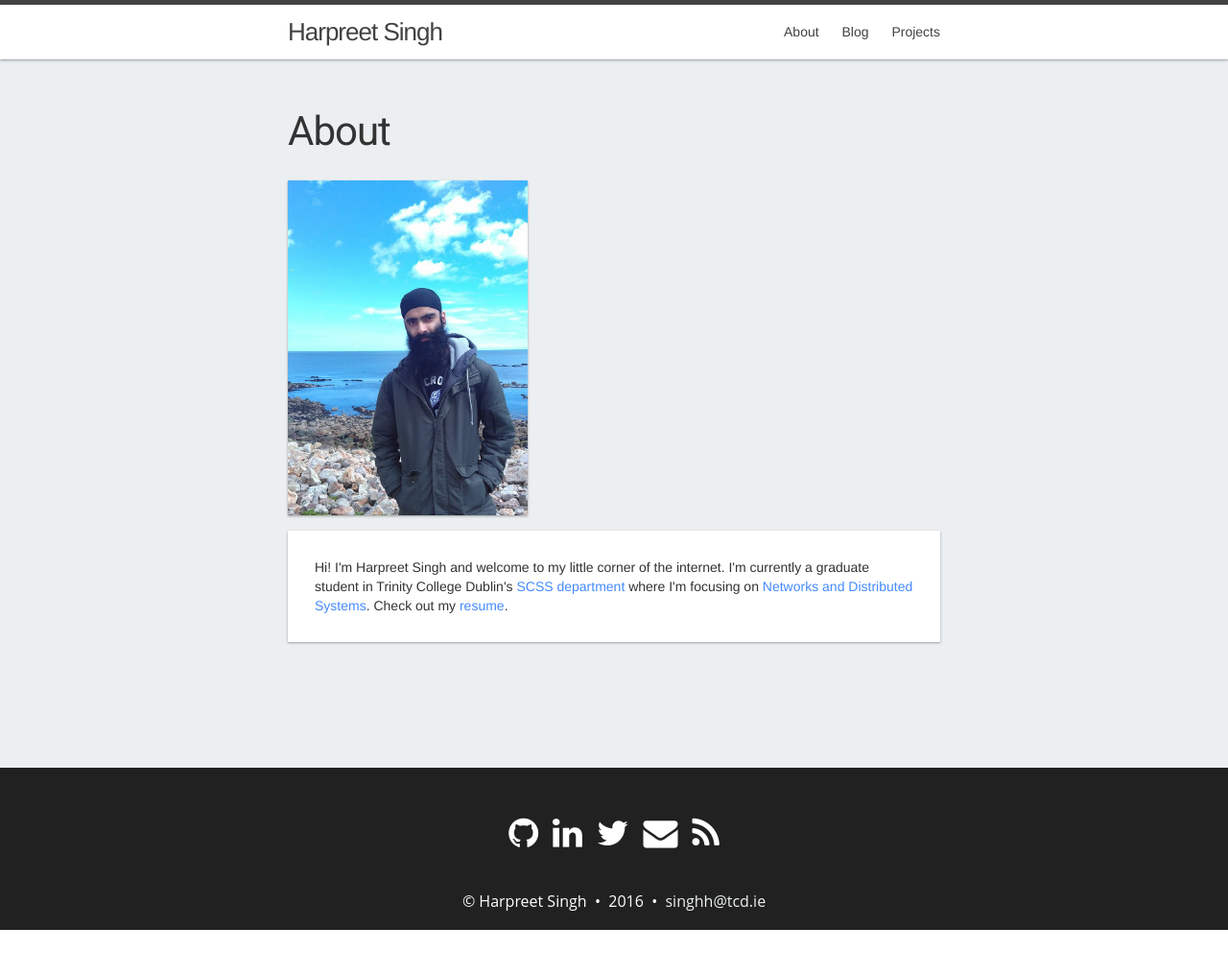
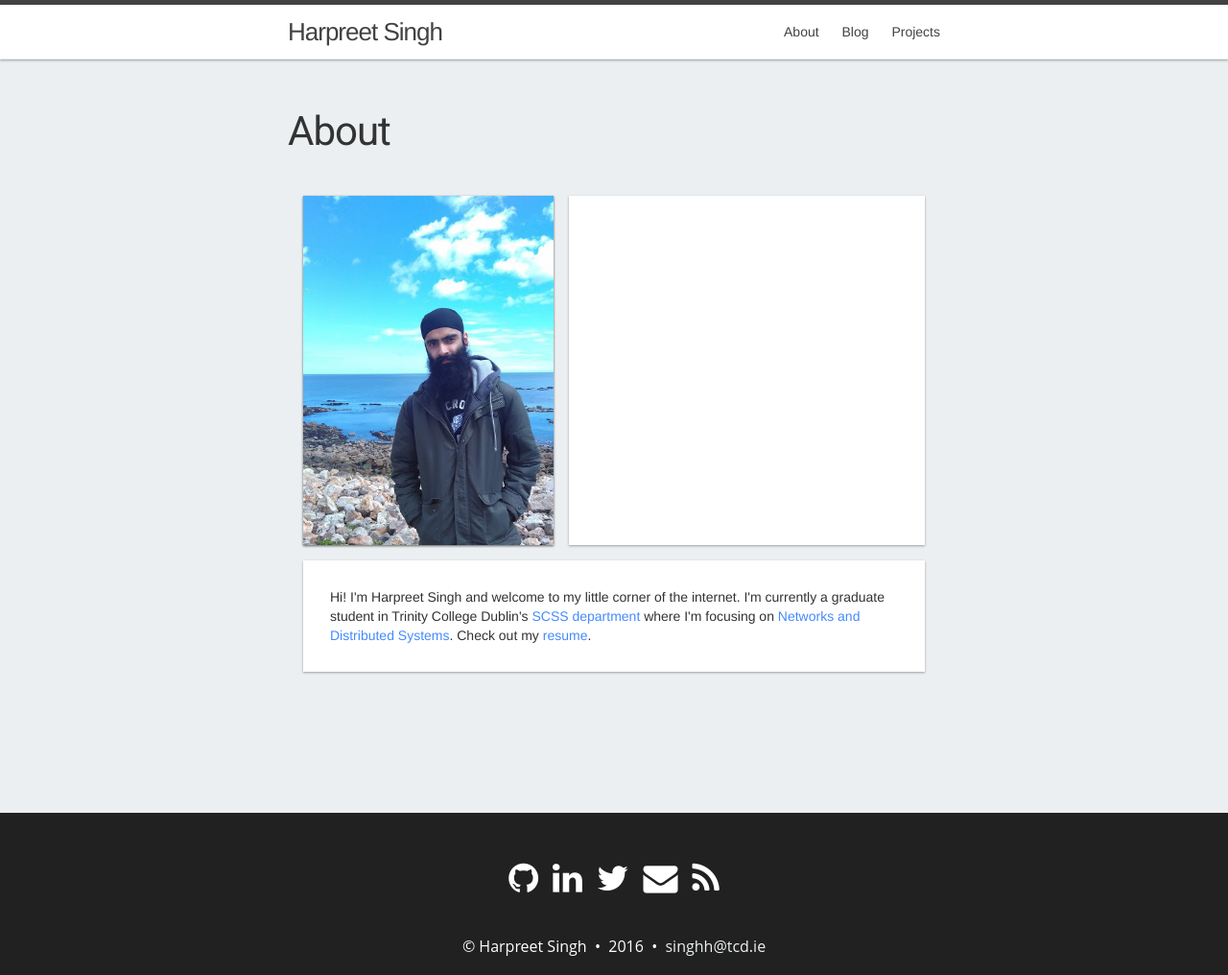
Before and after one commit to harpresing/etSingh.github.io, a Jekyll site: the page built from about.md, in a window 1280 px wide. Shown: the whole page at 96% size. Built offline with Jekyll 4.4.1, drawn with Linux system fonts in a browser that asks for light colours; nearby versions of some CDN libraries; before the commit the page ends 969 px from its top, so only the background shows below that.

Commit message:
Updated about.md

```diff
--- a/_sass/_mdl.scss
+++ b/_sass/_mdl.scss
@@ -86,6 +86,7 @@ h2 {
 .card__padding {
 	padding: 2rem;
 }
+
 .card__image {
 	min-height: 100px;
 	background-color: $color_gallery_approx;
--- a/about.md
+++ b/about.md
@@ -4,7 +4,13 @@ title: About
 permalink: /about/
 ---
 {% include _scripts/personSchema.html %}
-<img src="../images/me.jpg" class="shadowDepth1" alt="Harpreet Singh" style="width: 250px;"/>
-<div class="card card__padding shadowDepth1">
+<div class="mdl-grid">
+<div class="mdl-cell mdl-cell--5-col card shadowDepth1">
+<img src="../images/me.jpg" class="shadowDepth1" alt="Harpreet Singh"/>
+</div>
+<div class="mdl-cell mdl-cell--7-col card card__padding shadowDepth1">
+</div>
+<div class="mdl-cell mdl-cell--12-col card card__padding shadowDepth1">
 Hi! I'm Harpreet Singh and welcome to my little corner of the internet. I'm currently a graduate student in Trinity College Dublin's <a href="https://www.scss.tcd.ie/">SCSS department</a> where I'm focusing on <a href="https://www.scss.tcd.ie/postgraduate/mscnds/">Networks and Distributed Systems</a>. Check out my <a href="../HarpreetSinghCV.pdf">resume</a>.
 </div>
+</div>
```
Also changed, not shown: _drafts/OpenDayLightDevTut.md (added, +7 -0 lines), 2016-05-12-150646_1680x1004_scrot.png (deleted), images/posts/ODLDevTut/odl-beryllium-diagram.jpg (added).
